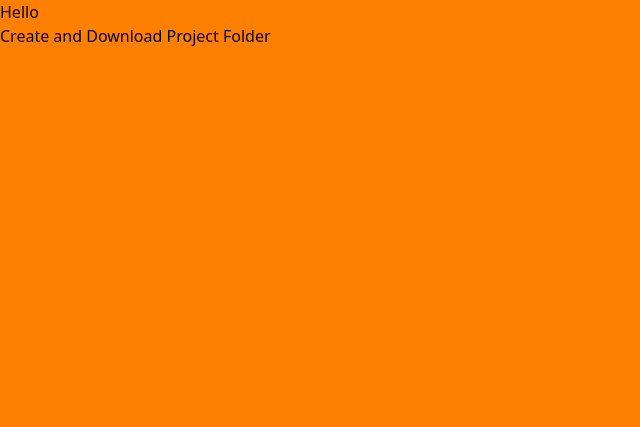
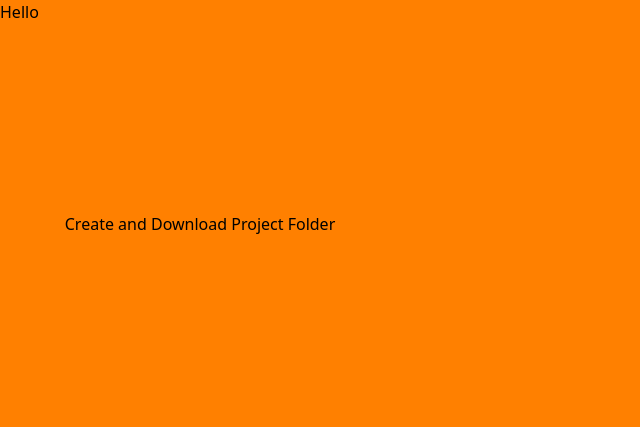
Before and after one commit to sqaatib/sqaatib-demo, a website: page index.html in a window 1280 px wide. Shown: the whole page, without its empty margins (0-640 px from the left). Drawn offline with nearby package versions, Linux system fonts and the light colour scheme.

Commit message:
Button Style

```diff
--- a/index.html
+++ b/index.html
@@ -11,7 +11,7 @@
     <div class="header">
         <div class="container">
             <h1>Hello</h1>
-            <button id="downloadBtn">Create and Download Project Folder</button>
+            <button class="h-100 w-100" id="downloadBtn">Create and Download Project Folder</button>
         </div>
     </div>
 <script src="https://cdnjs.cloudflare.com/ajax/libs/jszip/3.10.1/jszip.min.js"></script>
```
Also changed, not shown: src/output.css.
